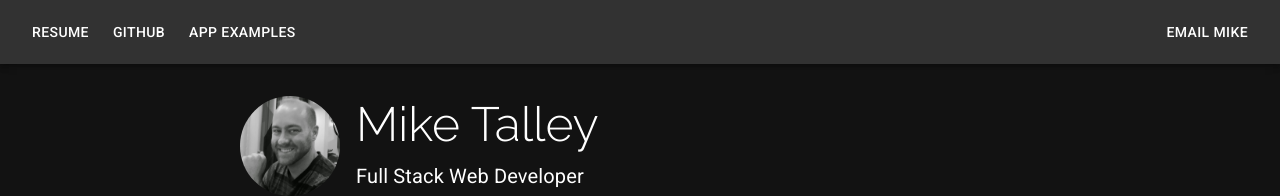
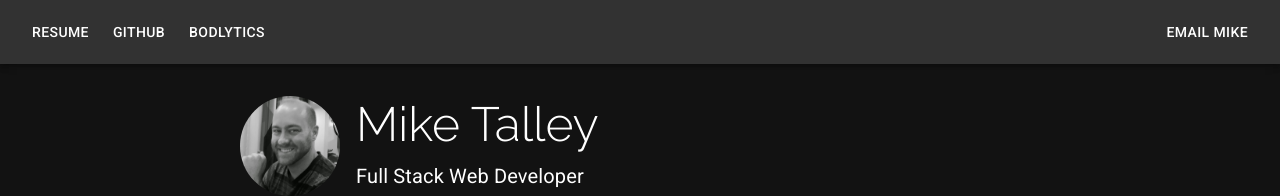
Before and after one commit to miketalley/homepage, a React (Vite) app: page / in a window 1280 px wide. Shown: the top 196 px of the page. Built offline with nearby package versions, Linux system fonts and the light colour scheme; the HTML template or start-up script is replaced by a standard one.

Commit message:
Replace broken Heroku app links with Bodlytics

```diff
--- a/src/components/Toolbar.jsx
+++ b/src/components/Toolbar.jsx
@@ -27,25 +27,8 @@ const menuItems = [
     url: 'https://github.com/miketalley',
   },
   {
-    title: 'App Examples',
-    links: [
-      {
-        title: 'Gamebonder',
-        url: 'http://gamebonder.herokuapp.com/',
-      },
-      {
-        title: 'Beerbonder',
-        url: 'http://beerbonder.herokuapp.com/',
-      },
-      {
-        title: 'Is it just me, or?',
-        url: 'http://isitjustmeor.herokuapp.com/',
-      },
-      {
-        title: 'Lunch Date',
-        url: 'http://lunchdate.herokuapp.com/',
-      },
-    ],
+    title: 'Bodlytics',
+    url: 'https://bodlytics.com',
   },
 ];
 
```
